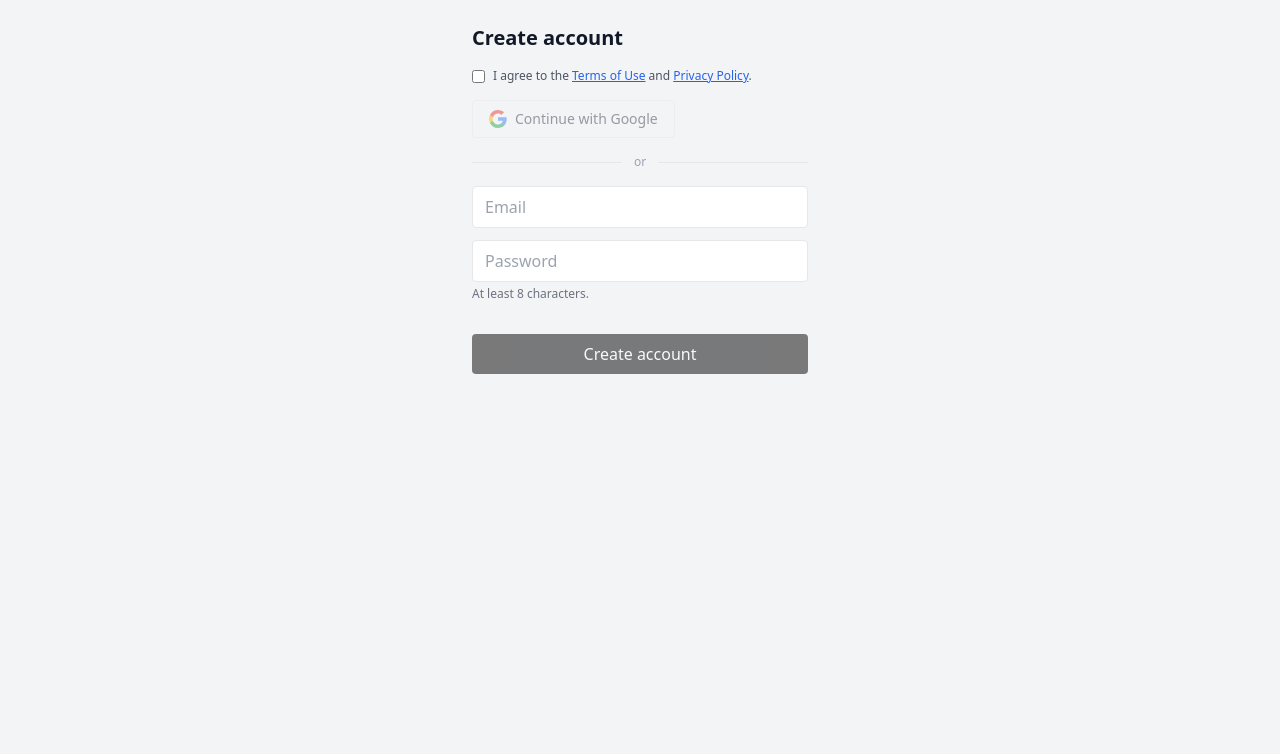
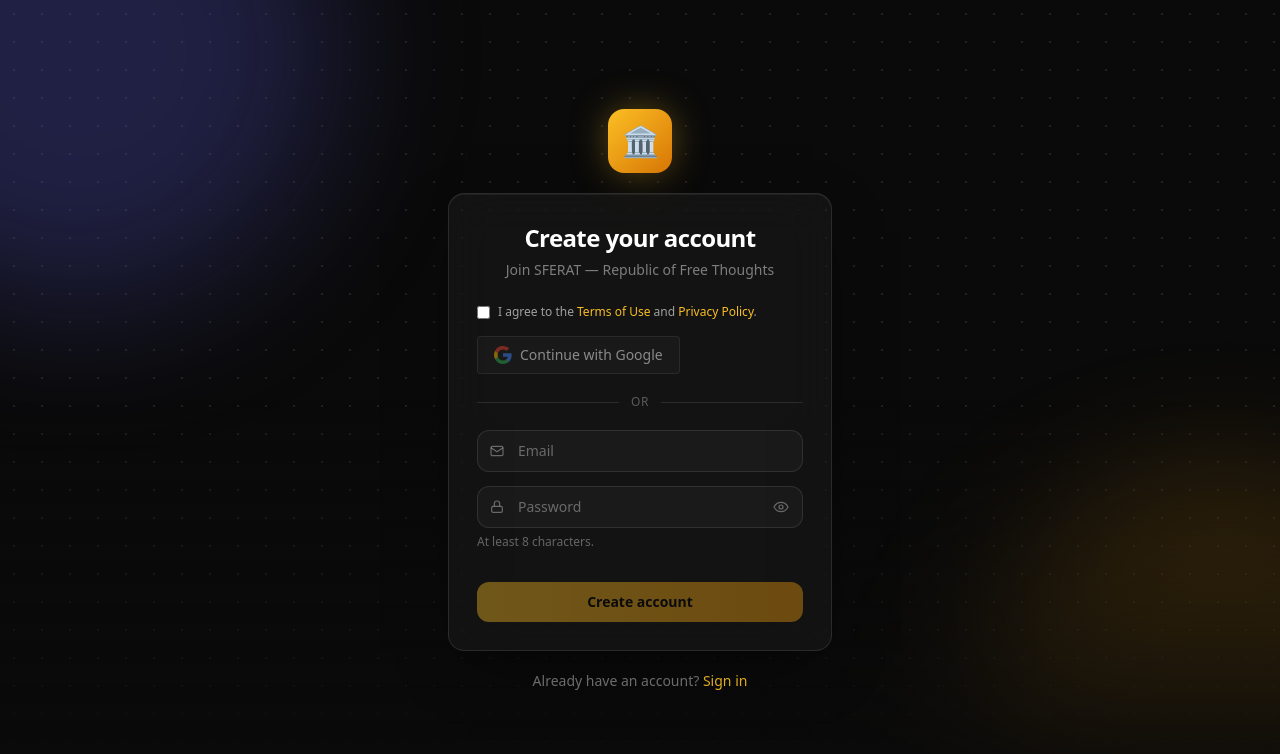
Before and after one commit to visi7/sferat, a Next.js app in the folder apps/web/: page /sign-up in a window 1280 px wide. Shown: the top 754 px of the page. Built offline with nearby package versions, Linux system fonts and the light colour scheme; no server answers.

Commit message:
Match /sign-up to the new /sign-in dark premium design
Same treatment: glass card, dot-grid + blob background, icon inputs,
password eye toggle, amber accent. Keeps the ToS/Privacy checkbox and
8-character password hint. GoogleSignInButton/Turnstile reuse the dark
props added for /sign-in.

```diff
--- a/apps/web/app/sign-up/page.tsx
+++ b/apps/web/app/sign-up/page.tsx
@@ -1,19 +1,24 @@
 "use client";
 
-import { useState } from "react";
+import { useEffect, useState } from "react";
 import { supa } from "@/lib/supabase";
 import Turnstile from "@/components/Turnstile";
 import GoogleSignInButton from "@/components/GoogleSignInButton";
 import Toast from "@/components/Toast";
+import { MailIcon, LockIcon, EyeIcon, EyeOffIcon } from "@/components/FormIcons";
 
 export default function SignUpPage() {
   const [email, setEmail] = useState("");
   const [pw, setPw] = useState("");
+  const [showPw, setShowPw] = useState(false);
   const [agreed, setAgreed] = useState(false);
   const [loading, setLoading] = useState(false);
   const [err, setErr] = useState<string | null>(null);
   const [captchaToken, setCaptchaToken] = useState<string | null>(null);
   const [successMsg, setSuccessMsg] = useState<string | null>(null);
+  const [mounted, setMounted] = useState(false);
+
+  useEffect(() => setMounted(true), []);
 
   async function submit(e: React.FormEvent) {
     e.preventDefault();
@@ -45,61 +50,133 @@ export default function SignUpPage() {
   }
 
   return (
-    <main className="mx-auto max-w-sm p-6">
-      <h1 className="text-xl font-semibold mb-4">Create account</h1>
+    <main className="relative min-h-screen bg-neutral-950 flex items-center justify-center p-6 overflow-hidden">
+      {/* Sfond: rrjetë pikash e imët + dy "blob" ngjyra të animuara butësisht — njësoj si /sign-in */}
+      <div
+        className="pointer-events-none absolute inset-0 opacity-[0.15]"
+        style={{
+          backgroundImage: "radial-gradient(rgba(255,255,255,0.6) 1px, transparent 1px)",
+          backgroundSize: "28px 28px",
+        }}
+      />
+      <div className="pointer-events-none absolute inset-0 overflow-hidden">
+        <div className="absolute -top-40 -left-40 w-[28rem] h-[28rem] rounded-full bg-indigo-500/25 blur-3xl animate-blob-pulse" />
+        <div
+          className="absolute -bottom-40 -right-40 w-[28rem] h-[28rem] rounded-full bg-amber-500/25 blur-3xl animate-blob-pulse"
+          style={{ animationDelay: "3s" }}
+        />
+      </div>
+      <div className="pointer-events-none absolute inset-0 bg-gradient-to-b from-transparent via-transparent to-neutral-950" />
 
-      <label className="flex items-start gap-2 text-xs text-gray-600 cursor-pointer mb-4">
+      <div
+        className={`relative w-full max-w-sm transition-all duration-700 ${
+          mounted ? "opacity-100 translate-y-0" : "opacity-0 translate-y-6"
+        }`}
+      >
+        <div className="flex justify-center mb-5">
+          <div className="w-16 h-16 rounded-2xl bg-gradient-to-br from-amber-400 to-amber-600 shadow-[0_0_40px_-8px_rgba(251,191,36,0.6)] flex items-center justify-center text-3xl">
+            🏛️
+          </div>
+        </div>
+
+        <div
+          className="rounded-2xl border border-white/10 bg-white/[0.04] backdrop-blur-xl p-7"
+          style={{ boxShadow: "0 20px 60px -20px rgba(0,0,0,0.6), inset 0 1px 0 0 rgba(255,255,255,0.06)" }}
+        >
+          <div className="text-center mb-6">
+            <h1 className="text-2xl font-semibold text-white tracking-tight">Create your account</h1>
+            <p className="text-sm text-white/45 mt-1.5">Join SFERAT — Republic of Free Thoughts</p>
+          </div>
+
+          <label className="flex items-start gap-2 text-xs text-white/60 cursor-pointer mb-4">
             <input
               type="checkbox"
-          className="mt-0.5"
+              className="mt-0.5 accent-amber-500"
               checked={agreed}
               onChange={(e) => setAgreed(e.target.checked)}
             />
             <span>
-          I agree to the <a href="/terms" target="_blank" className="text-blue-600 underline">Terms of Use</a>{" "}
-          and <a href="/privacy" target="_blank" className="text-blue-600 underline">Privacy Policy</a>.
+              I agree to the{" "}
+              <a href="/terms" target="_blank" className="text-amber-400 hover:text-amber-300 hover:underline">
+                Terms of Use
+              </a>{" "}
+              and{" "}
+              <a href="/privacy" target="_blank" className="text-amber-400 hover:text-amber-300 hover:underline">
+                Privacy Policy
+              </a>
+              .
             </span>
           </label>
 
-      <GoogleSignInButton disabled={!agreed} />
+          <GoogleSignInButton dark disabled={!agreed} />
 
-      <div className="flex items-center gap-3 my-4">
-        <div className="flex-1 border-t" />
-        <span className="text-xs text-gray-400">or</span>
-        <div className="flex-1 border-t" />
+          <div className="flex items-center gap-3 my-5">
+            <div className="flex-1 border-t border-white/10" />
+            <span className="text-xs uppercase tracking-wider text-white/30">or</span>
+            <div className="flex-1 border-t border-white/10" />
           </div>
 
-      <form onSubmit={submit} className="flex flex-col gap-3">
+          <form onSubmit={submit} className="flex flex-col gap-3.5">
+            <div className="relative">
+              <MailIcon className="pointer-events-none absolute left-3 top-1/2 -translate-y-1/2 w-4 h-4 text-white/35" />
               <input
                 type="email"
                 placeholder="Email"
                 value={email}
                 onChange={(e) => setEmail(e.target.value)}
-          className="border rounded px-3 py-2"
+                className="w-full border border-white/10 bg-white/[0.03] text-white placeholder-white/35 rounded-xl pl-10 pr-3 py-2.5 text-sm focus:outline-none focus:border-amber-400/70 focus:bg-white/[0.06] transition-colors"
                 required
               />
+            </div>
+
+            <div>
+              <div className="relative">
+                <LockIcon className="pointer-events-none absolute left-3 top-1/2 -translate-y-1/2 w-4 h-4 text-white/35" />
                 <input
-          type="password"
+                  type={showPw ? "text" : "password"}
                   placeholder="Password"
                   value={pw}
                   onChange={(e) => setPw(e.target.value)}
-          className="border rounded px-3 py-2"
+                  className="w-full border border-white/10 bg-white/[0.03] text-white placeholder-white/35 rounded-xl pl-10 pr-10 py-2.5 text-sm focus:outline-none focus:border-amber-400/70 focus:bg-white/[0.06] transition-colors"
                   minLength={8}
                   required
                 />
-        <p className="text-xs text-gray-500 -mt-2">At least 8 characters.</p>
-        {err && <p className="text-red-600 text-xs">{err}</p>}
+                <button
+                  type="button"
+                  onClick={() => setShowPw((v) => !v)}
+                  className="absolute right-2.5 top-1/2 -translate-y-1/2 text-white/35 hover:text-white/70 transition-colors p-1"
+                  aria-label={showPw ? "Hide password" : "Show password"}
+                  title={showPw ? "Hide password" : "Show password"}
+                >
+                  {showPw ? <EyeOffIcon className="w-4 h-4" /> : <EyeIcon className="w-4 h-4" />}
+                </button>
+              </div>
+              <p className="text-xs text-white/35 mt-1.5">At least 8 characters.</p>
+            </div>
 
-        <Turnstile onVerify={setCaptchaToken} />
+            {err && (
+              <p className="rounded-md bg-red-500/10 border border-red-500/30 px-3 py-2 text-xs text-red-300">
+                {err}
+              </p>
+            )}
+
+            <Turnstile onVerify={setCaptchaToken} theme="dark" />
 
             <button
               type="submit"
               disabled={loading || !agreed || !captchaToken}
-          className="mt-2 bg-black text-white rounded px-4 py-2 disabled:opacity-50"
+              className="mt-1 bg-gradient-to-r from-amber-400 to-amber-500 text-black font-semibold rounded-xl px-4 py-2.5 text-sm shadow-[0_8px_24px_-8px_rgba(251,191,36,0.5)] hover:from-amber-300 hover:to-amber-400 hover:shadow-[0_8px_28px_-6px_rgba(251,191,36,0.65)] transition-all disabled:opacity-40 disabled:shadow-none disabled:cursor-not-allowed"
             >
-          {loading ? "Creating..." : "Create account"}
+              {loading ? "Creating…" : "Create account"}
             </button>
           </form>
+        </div>
+
+        <p className="mt-5 text-sm text-white/45 text-center">
+          Already have an account?{" "}
+          <a href="/sign-in" className="text-amber-400 hover:text-amber-300 hover:underline">Sign in</a>
+        </p>
+      </div>
 
       <Toast message={successMsg} variant="success" onClose={() => setSuccessMsg(null)} />
     </main>
```
Lines whose indentation alone changed are shown as unchanged.
